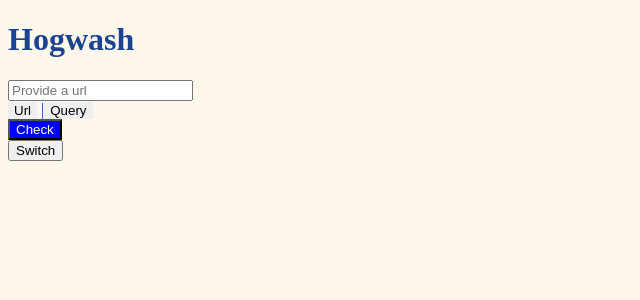
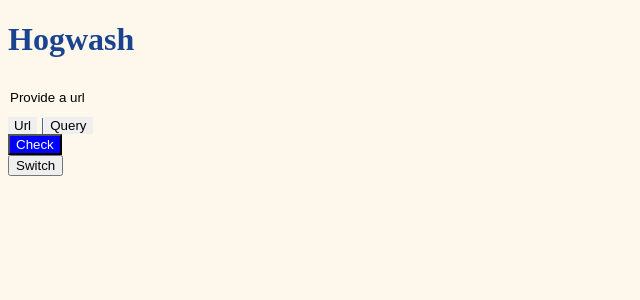
Before and after one commit to TKais/Hogwash, a React app: page / in a window 1280 px wide. Shown: the top 300 px of the page, without its empty margins (0-640 px from the left). Built offline with nearby package versions, Linux system fonts and the light colour scheme.

Commit message:
Add theming styles for input

```diff
--- a/src/client/assets/styles/input.scss
+++ b/src/client/assets/styles/input.scss
@@ -1,7 +1,25 @@
 @import './mixins.scss';
 
 .input {
+  background-color: var(--bg-color-input);
+  width: 100%;
+  height: 2rem;
+  border-radius: 25px;
+  padding: 0.125rem;
+  border: 0.0625rem solid var(--bg-color-input);
   &:focus {
     @include focus;
   }
+  &::placeholder { /* Chrome, Firefox, Opera, Safari 10.1+ */
+    color: var(--placeholder-color-input);
+    opacity: 1; /* Firefox */
+  }
+
+  &:-ms-input-placeholder { /* Internet Explorer 10-11 */
+    color: var(--placeholder-color-input);
+  }
+
+  &::-ms-input-placeholder { /* Microsoft Edge */
+    color: var(--placeholder-color-input);
+  }
 }
```
